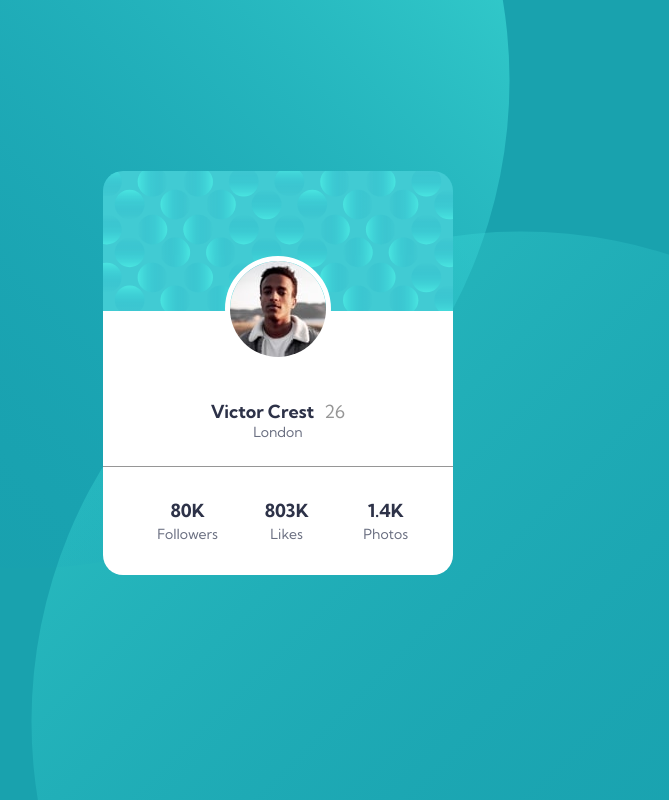
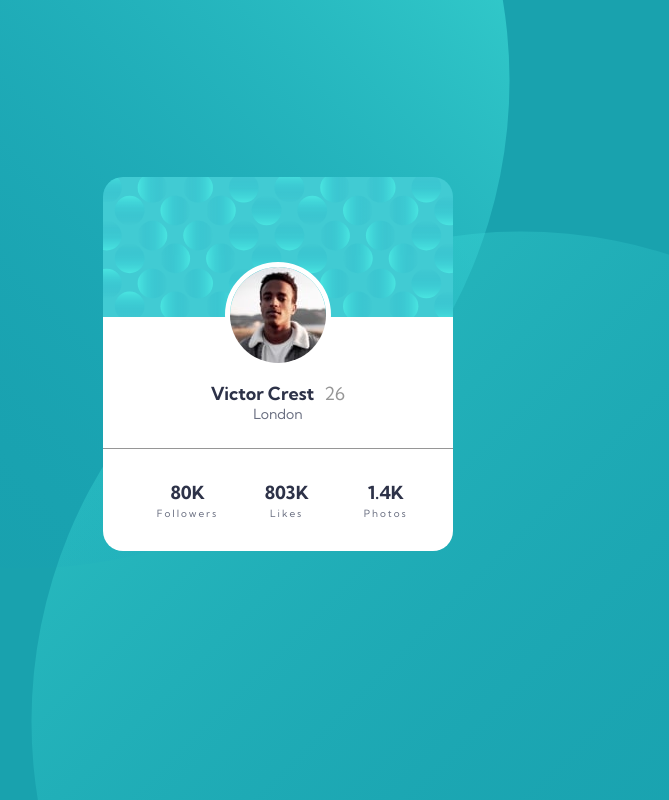
Before and after one commit to cisneConCorbata/frontEndMentor-profileCard, a plain HTML site: page index.html in a window 1280 px wide. Shown: the whole page, without its empty margins (362-1031 px from the left). Drawn offline with Linux system fonts and the light colour scheme.

Commit message:
Update styles.css

```diff
--- a/styles.css
+++ b/styles.css
@@ -38,7 +38,7 @@ h1, h2, .age {
     width: 350px;
 }
 
-.header {
+.head {
     display: flex;
     flex-direction: column;
     justify-content: center;
@@ -103,7 +103,7 @@ h1, h2, .age {
     border-color: var(--darkGray);
 }
 
-legend {
+.text {
     font-size: 10px;
     letter-spacing: 2px;
 }
```
